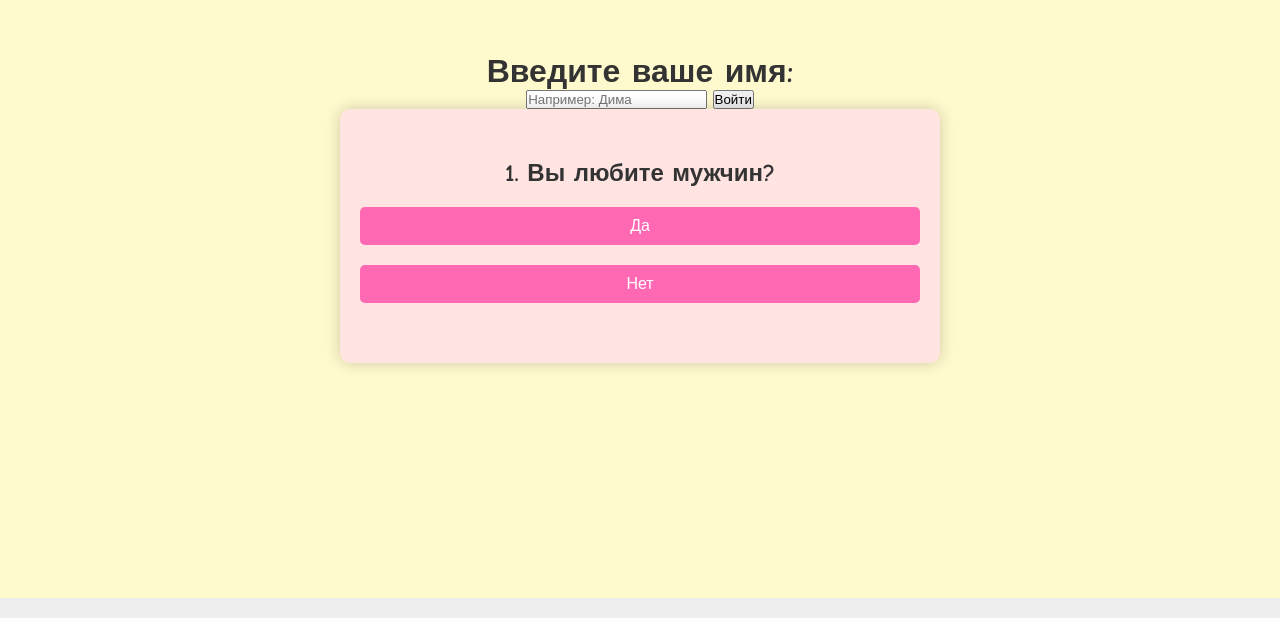
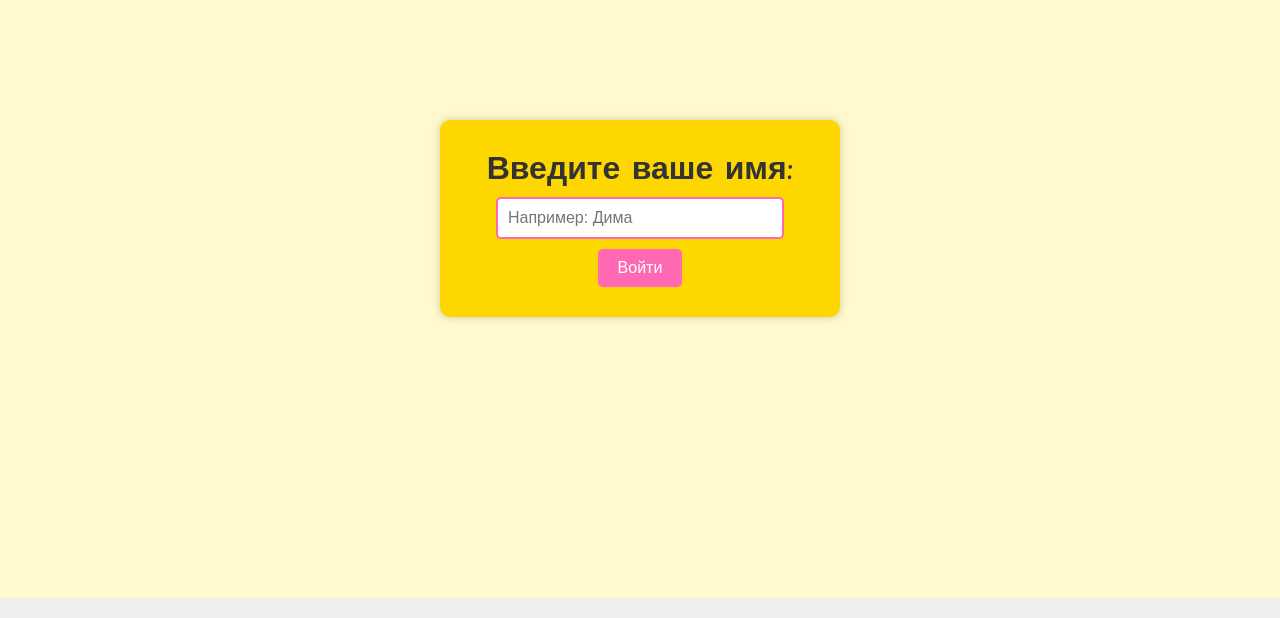
Before and after one commit to DdeM3zz/natural-test, a plain HTML site: page index.html in a window 1280 px wide. Shown: the part 182-800 px from the top of the page. Drawn offline with Linux system fonts and the light colour scheme.

Commit message:
Update style.css

```diff
--- a/style.css
+++ b/style.css
@@ -15,9 +15,10 @@ body {
   justify-content: center;
   padding: 40px 20px;
   text-align: center;
+  transition: background-color 0.5s ease;
 }
 
-#quiz-container {
+.container {
   max-width: 600px;
   width: 100%;
   background-color: #ffe4e1;
@@ -25,8 +26,54 @@ body {
   padding: 30px 20px;
   box-shadow: 0 0 15px rgba(0,0,0,0.2);
   margin-bottom: 20px;
+  animation: fadeIn 0.5s ease;
 }
 
+.hidden {
+  display: none;
+}
+
+/* Форма ввода имени */
+#name-form-container {
+  max-width: 400px;
+  width: 100%;
+  background-color: #ffd700;
+  border-radius: 10px;
+  padding: 30px 20px;
+  box-shadow: 0 0 10px rgba(0,0,0,0.2);
+  animation: bounceIn 0.6s ease;
+}
+
+#user-name {
+  padding: 10px;
+  width: 80%;
+  font-size: 16px;
+  margin: 10px 0;
+  border: 2px solid #ff69b4;
+  border-radius: 5px;
+}
+
+#user-name:focus {
+  outline: none;
+  border-color: #ff1493;
+}
+
+#name-form-container button {
+  background-color: #ff69b4;
+  color: white;
+  padding: 10px 20px;
+  font-size: 16px;
+  border: none;
+  border-radius: 5px;
+  cursor: pointer;
+  transition: background-color 0.3s ease;
+}
+
+#name-form-container button:hover {
+  background-color: #ff1493;
+}
+
+/* Вопросы */
 .question-box {
   margin-top: 20px;
   margin-bottom: 30px;
@@ -50,12 +97,13 @@ body {
   background-color: #ff1493;
 }
 
+/* Кнопка пропуска */
 #skip-btn {
   display: none;
   margin-top: 10px;
   padding: 10px 20px;
   font-size: 16px;
-  background-color: #ff69b4; /* Было оранжевое — стало пурпурное */
+  background-color: #9932cc;
   color: white;
   border: none;
   border-radius: 5px;
@@ -71,6 +119,7 @@ body {
   background-color: #800080;
 }
 
+/* Прогрессбар */
 #progress-bar {
   position: fixed;
   bottom: 0;
@@ -88,6 +137,7 @@ body {
   transition: width 0.3s ease-in-out;
 }
 
+/* Реклама */
 #ad-banner {
   display: none;
   margin: 20px auto;
@@ -96,11 +146,12 @@ body {
   border: 2px dashed #ff4500;
   font-weight: bold;
   border-radius: 10px;
+  animation: pulse 2s infinite;
 }
 
-/* Стиль кнопки "Пройти снова" */
+/* Кнопка "Пройти снова" */
 #quiz-container button {
-  background-color: #ff69b4;
+  background-color: #32cd32;
   color: white;
   padding: 10px 20px;
   font-size: 16px;
@@ -114,3 +165,21 @@ body {
 #quiz-container button:hover {
   background-color: #228b22;
 }
+
+/* Анимации */
+@keyframes fadeIn {
+  from { opacity: 0; transform: translateY(20px); }
+  to { opacity: 1; transform: translateY(0); }
+}
+
+@keyframes bounceIn {
+  0% { transform: scale(0.6); opacity: 0; }
+  50% { transform: scale(1.05); }
+  70% { transform: scale(0.9); }
+  100% { transform: scale(1); opacity: 1; }
+}
+
+@keyframes pulse {
+  0%, 100% { background-color: #ffd700; }
+  50% { background-color: #ffec8b; }
+}
```
